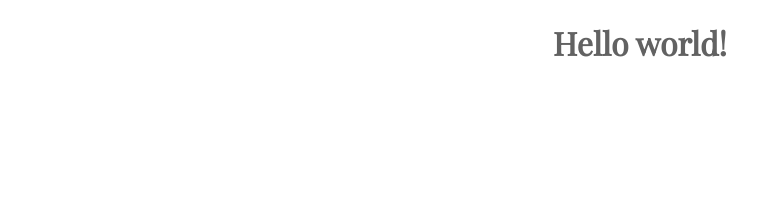
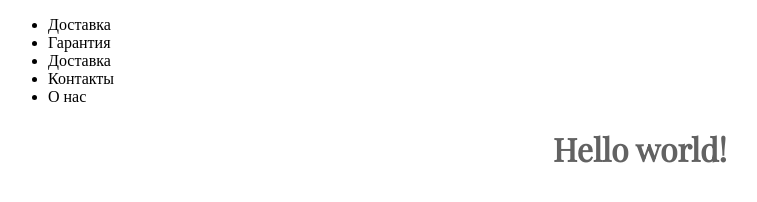
Before and after one commit to IP777/groupe_24_GoIt, a plain HTML site: page index.html in a window 1280 px wide. Shown: the whole page, without its empty margins (0-757 px from the left). Drawn offline with nearby package versions, Linux system fonts and the light colour scheme.

Commit message:
Added some navigation

```diff
--- a/index.html
+++ b/index.html
@@ -7,7 +7,13 @@
 </head>
 <body>
     <nav>
-        <!-- Тут пока нечего нет ))) -->
+        <ul class="nav-list">
+            <li class="nav-item">Доставка</li>
+            <li class="nav-item">Гарантия</li>
+            <li class="nav-item">Доставка</li>
+            <li class="nav-item">Контакты</li>
+            <li class="nav-item">О нас</li>
+        </ul>
     </nav>
     <main>
         <h1>Hello world!</h1>
```
